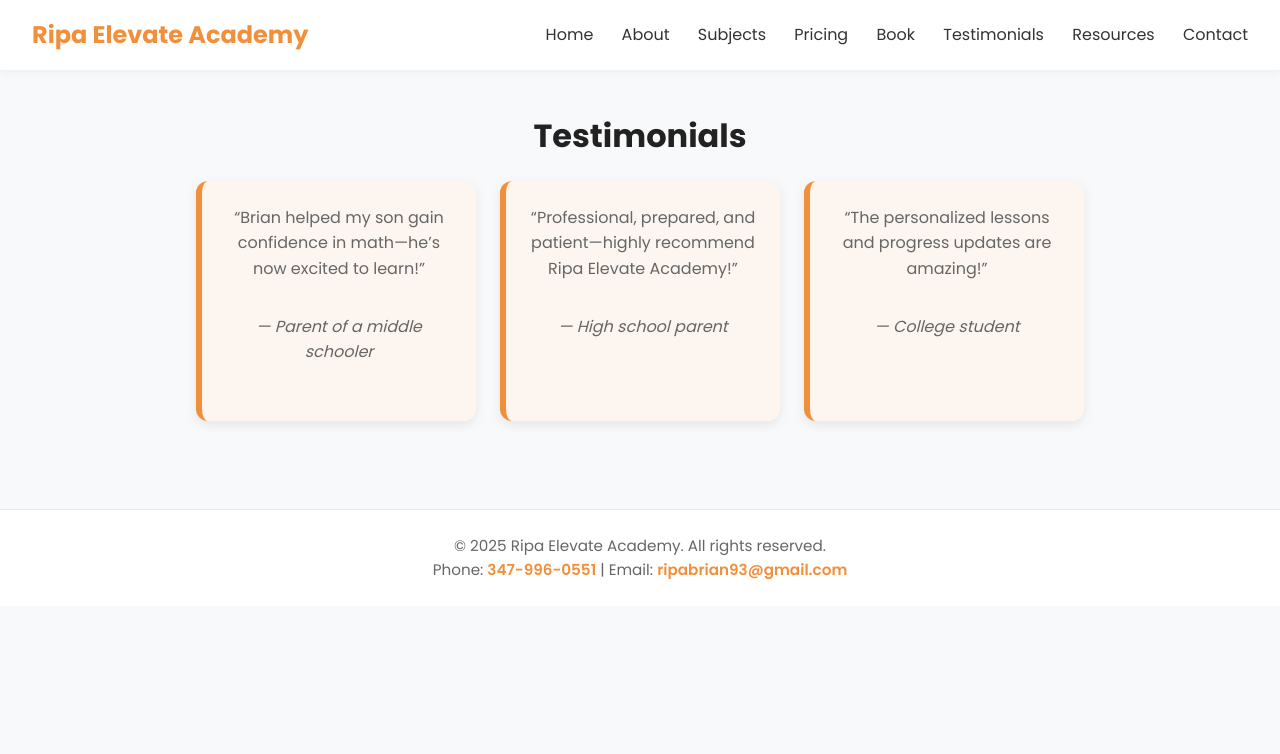
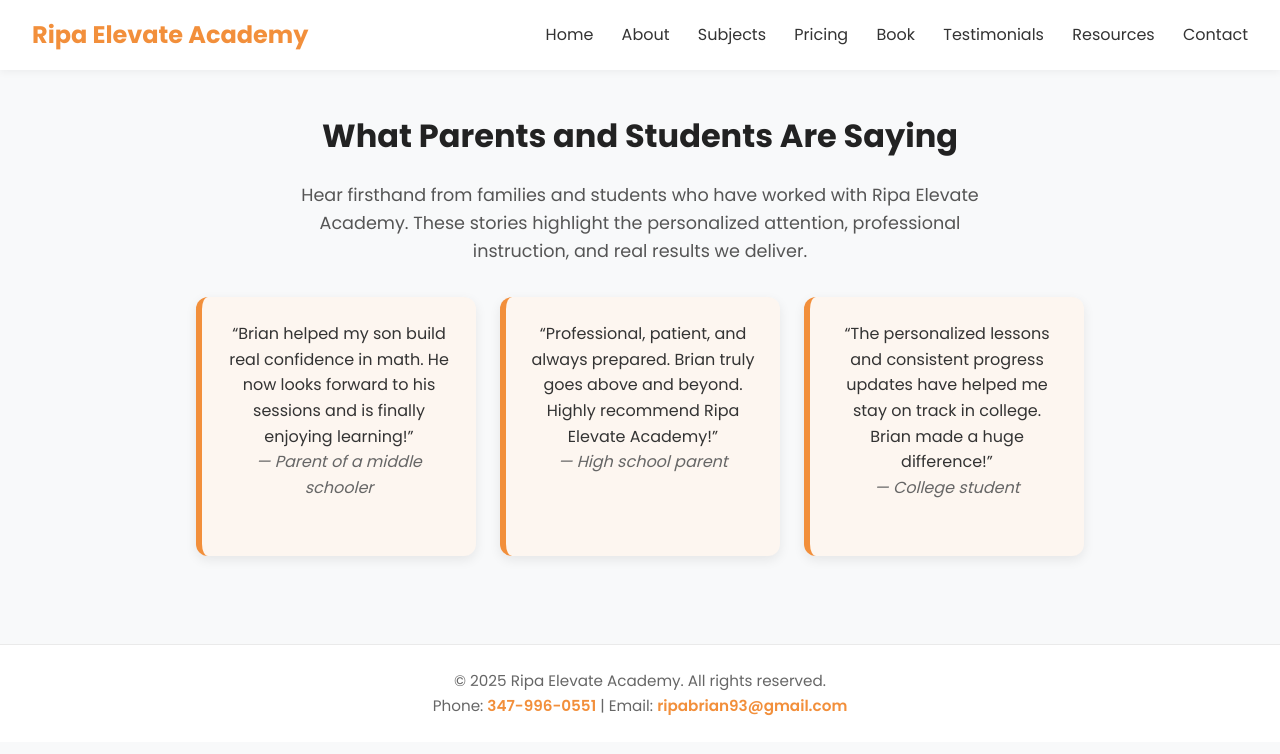
Before and after one commit to Bripa75/Ripa-Elevate-Academy, a plain HTML site: page testimonials.html in a window 1280 px wide. Drawn offline with Linux system fonts and the light colour scheme.

Commit message:
Update testimonials.html

```diff
--- a/testimonials.html
+++ b/testimonials.html
@@ -25,18 +25,22 @@
   </header>
 
   <section class="section">
-    <h2>Testimonials</h2>
+    <h2>What Parents and Students Are Saying</h2>
+    <p style="text-align: center; max-width: 700px; margin: 0 auto 2rem;">
+      Hear firsthand from families and students who have worked with Ripa Elevate Academy.
+      These stories highlight the personalized attention, professional instruction, and real results we deliver.
+    </p>
     <div class="cards colorful">
       <div class="card">
-        <p>“Brian helped my son gain confidence in math—he’s now excited to learn!”</p>
+        <blockquote>“Brian helped my son build real confidence in math. He now looks forward to his sessions and is finally enjoying learning!”</blockquote>
         <p><em>— Parent of a middle schooler</em></p>
       </div>
       <div class="card">
-        <p>“Professional, prepared, and patient—highly recommend Ripa Elevate Academy!”</p>
+        <blockquote>“Professional, patient, and always prepared. Brian truly goes above and beyond. Highly recommend Ripa Elevate Academy!”</blockquote>
         <p><em>— High school parent</em></p>
       </div>
       <div class="card">
-        <p>“The personalized lessons and progress updates are amazing!”</p>
+        <blockquote>“The personalized lessons and consistent progress updates have helped me stay on track in college. Brian made a huge difference!”</blockquote>
         <p><em>— College student</em></p>
       </div>
     </div>
```
